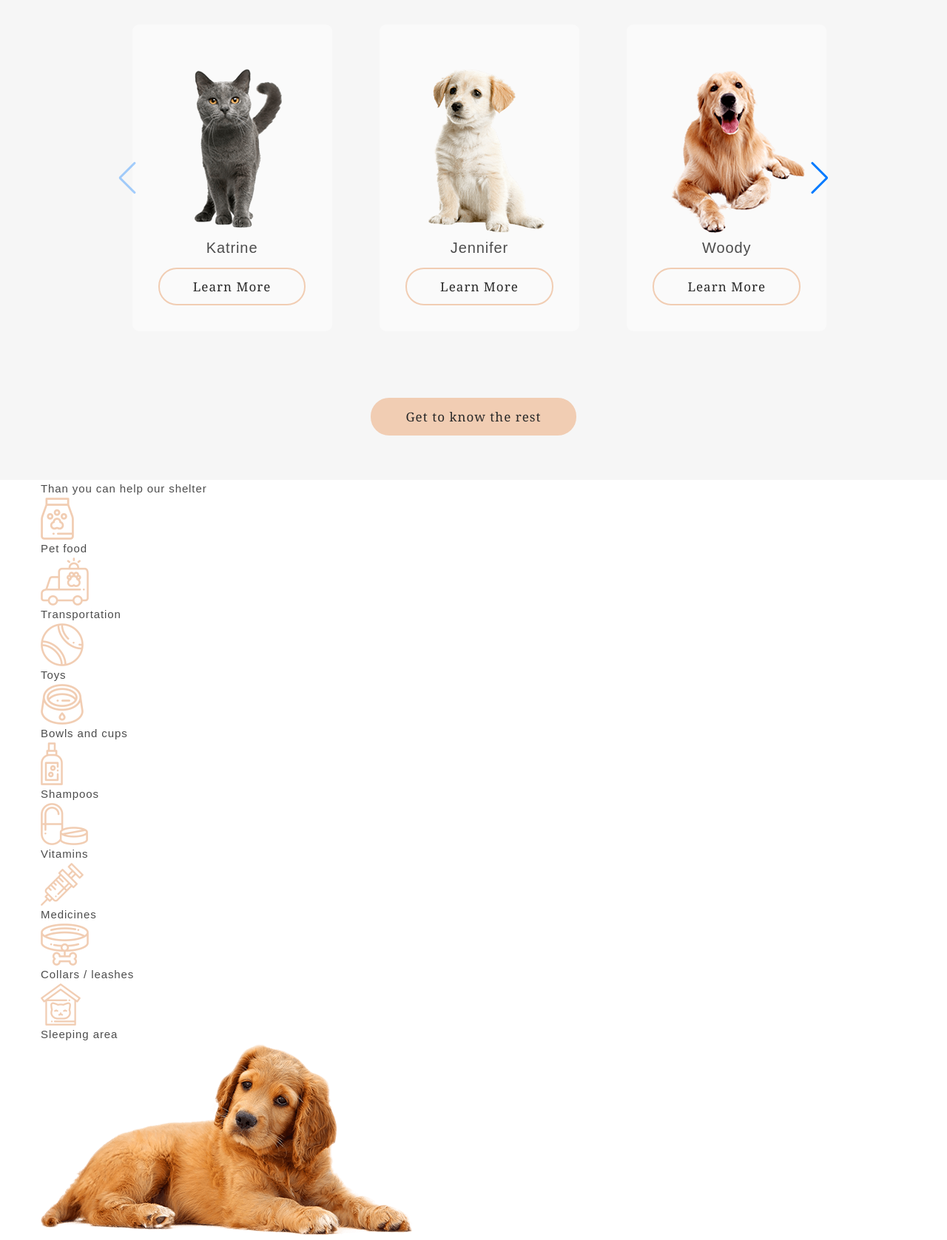
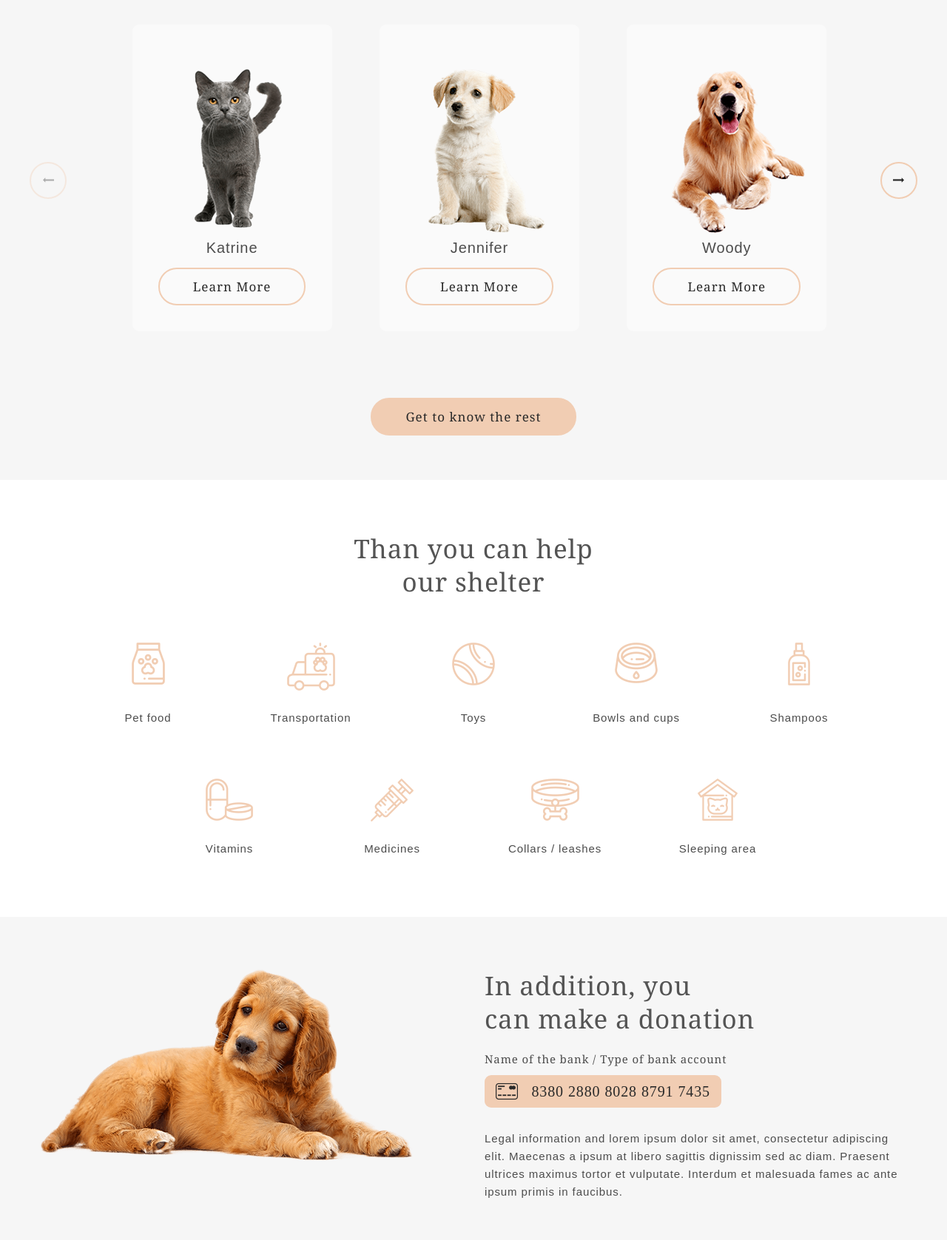
Before and after one commit to Tatyaniya/Cozy-House-layout, a website: page src/index.html in a window 1280 px wide. Shown: the part 1811-3488 px from the top of the page at 74% size. Drawn offline with nearby package versions, Linux system fonts and the light colour scheme; files that its build step writes are made by us from their sources.

Commit message:
some styles

```diff
--- a/src/css/sections/donation.less
+++ b/src/css/sections/donation.less
@@ -0,0 +1,55 @@
+.donation {
+    background: @light-gray;
+    padding-top: 70px;
+    padding-bottom: 70px;
+
+    &__content {
+        &:extend(.sg-row);
+    }
+
+    &__img {
+        &:extend(.sg-col);
+        .size(6);
+    }
+
+    &__info {
+        &:extend(.sg-col);
+        .size(6);
+    }
+
+    &__title {
+        &:extend(.title-2);
+        margin-bottom: 20px;
+    }
+
+    &__bank {
+        font-family: Georgia, serif;
+        font-size: 15px;
+        margin-bottom: 10px;
+    }
+}
+
+.card {
+    width: 320px;
+    display: flex;
+    justify-content: space-between;
+    align-items: center;
+    padding: 10px 15px;
+    border-radius: 9px;
+    background: @beige;
+    margin-bottom: 30px;
+
+    &__number {
+        font-family: "Times New Roman", Times, serif;
+        font-size: 20px;
+        color: @dark;
+    }
+
+    &__text {
+        max-width: 355px;
+       font-size: 12px;
+       letter-spacing: 0;
+       font-style: italic;
+       color:  @gray;
+    }
+}
--- a/src/css/sections/header.less
+++ b/src/css/sections/header.less
@@ -11,42 +11,6 @@
         display: flex;
         justify-content: space-between;
         align-items: center;
-    }
-}
-
-.logo {
-    display: flex;
-    flex-direction: column;
-    letter-spacing: 0.08em;
-
-    &__name {
-        font-family: Georgia, serif;
-        font-size: 32px;
-        line-height: 1;
-        font-weight: 400;
-        color: @beige;
-        margin-bottom: 4px;
-    }
-
-    &__desc {
-        font-size: 13px;
-        color: @white;
-    }
-}
-
-.menu {
-    &__list {
-        display: flex;
-    }
-
-    &__item:not(:last-child) {
-        margin-right: 37px;
-    }
-
-    &__link {
-        font-size: 15px;
-        letter-spacing: 0;
-        color: @light-light-gray;
     }
 }
 
--- a/src/css/sections/help.less
+++ b/src/css/sections/help.less
@@ -0,0 +1,33 @@
+.help {
+    padding-top: 70px;
+    padding-bottom: 10px;
+    text-align: center;
+
+    &__title {
+        &:extend(.title-2);
+        max-width: 330px;
+        margin: 0 auto 60px;
+    }
+
+    &__list {
+        &:extend(.sg-row);
+        justify-content: center;
+    }
+
+    &__item {
+        &:extend(.sg-col);
+        .size(2.2);
+        display: flex;
+        flex-direction: column;
+        align-items: center;
+        margin-bottom: 70px;
+    }
+
+    &__img {
+        margin-bottom: 25px;
+    }
+
+    &__name {
+        margin-top: auto;
+    }
+}
--- /dev/null
+++ b/src/css/sections/logo.less
@@ -0,0 +1,19 @@
+.logo {
+    display: flex;
+    flex-direction: column;
+    letter-spacing: 0.08em;
+
+    &__name {
+        font-family: Georgia, serif;
+        font-size: 32px;
+        line-height: 1;
+        font-weight: 400;
+        color: @beige;
+        margin-bottom: 4px;
+    }
+
+    &__desc {
+        font-size: 13px;
+        color: @white;
+    }
+}
--- /dev/null
+++ b/src/css/sections/menu.less
@@ -0,0 +1,15 @@
+.menu {
+    &__list {
+        display: flex;
+    }
+
+    &__item:not(:last-child) {
+        margin-right: 37px;
+    }
+
+    &__link {
+        font-size: 15px;
+        letter-spacing: 0;
+        color: @light-light-gray;
+    }
+}
--- a/src/css/sections/pets.less
+++ b/src/css/sections/pets.less
@@ -19,7 +19,7 @@
         &:hover {
             box-shadow: 0px 2px 30px 5px rgba(13, 13, 13, 0.04);
 
-            & .pets__item-link {
+            .pets__item-link {
                 background: @beige;
             }
         }
@@ -28,6 +28,10 @@
     &__title {
         &:extend(.title-2);
         margin-bottom: 50px;
+    }
+
+    &__slider {
+        position: relative;
     }
 
     &__img {
@@ -67,4 +71,31 @@
 .swiper {
     width: 84%;
     margin: 0 auto 60px;
+
+    &-button-prev,
+    &-button-next {
+        width: 50px;
+        height: 50px;
+        border-radius: 50%;
+        border: 2px solid @beige;
+        background: transparent url("../img/icons/arrow.png") no-repeat center;
+        transition: all 0.4s ease;
+
+        &:hover {
+            background-color: @beige;
+        }
+
+        &:after {
+            display: none;
+        }
+    }
+
+    &-button-prev {
+        left: -15px;
+    }
+
+    &-button-next {
+        right: -15px;
+        transform: rotate(180deg);
+    }
 }
--- a/src/css/styles.less
+++ b/src/css/styles.less
@@ -12,7 +12,7 @@
 .debugGrid{
 	.debug(rgba(0, 0, 0, 0.3), 1px #ff0 solid);
 }*/
-// font-family: "Times New Roman", Times, serif;
+
 body {
     font-family: Arial, Helvetica, sans-serif;
     font-size: 15px;
@@ -82,6 +82,8 @@ a {
 }
 
 @import "sections/header.less";
+@import "sections/logo.less";
+@import "sections/menu.less";
 @import "sections/about.less";
 @import "sections/pets.less";
 @import "sections/help.less";
--- a/src/index.html
+++ b/src/index.html
@@ -117,9 +117,10 @@
                     <h2 class="pets__title">
                         Our friends who<br> are looking for a house
                     </h2>
-                    <div class="swiper">
+                    <div class="pets__slider">
                         <div class="swiper-button-prev"></div>
                         <div class="swiper-button-next"></div>
+                        <div class="swiper">
                             <div class="pets__list swiper-wrapper">
                                 <div class="pets__item swiper-slide">
                                     <div class="pets__item-content">
@@ -184,6 +185,7 @@
                                         <div class="pets__info">
                                             <p class="pets__name">Woody</p>
                                             <a href="#" class="pets__item-link">Learn More</a>
+                                        </div>
                                     </div>
                                 </div>
                             </div>
@@ -265,7 +267,7 @@
                         </div>
                         <div class="donation__info">
                             <h2 class="donation__title">
-                                In addition, you  can make a donation
+                                In addition, you<br> can make a donation
                             </h2>
                             <p class="donation__bank">
                                 Name of the bank / Type of bank account
```
Also changed, not shown: src/img/icons/arrow.png (renamed from src/img/icons/long-left-arrow.png). Lines whose indentation alone changed are shown as unchanged.
